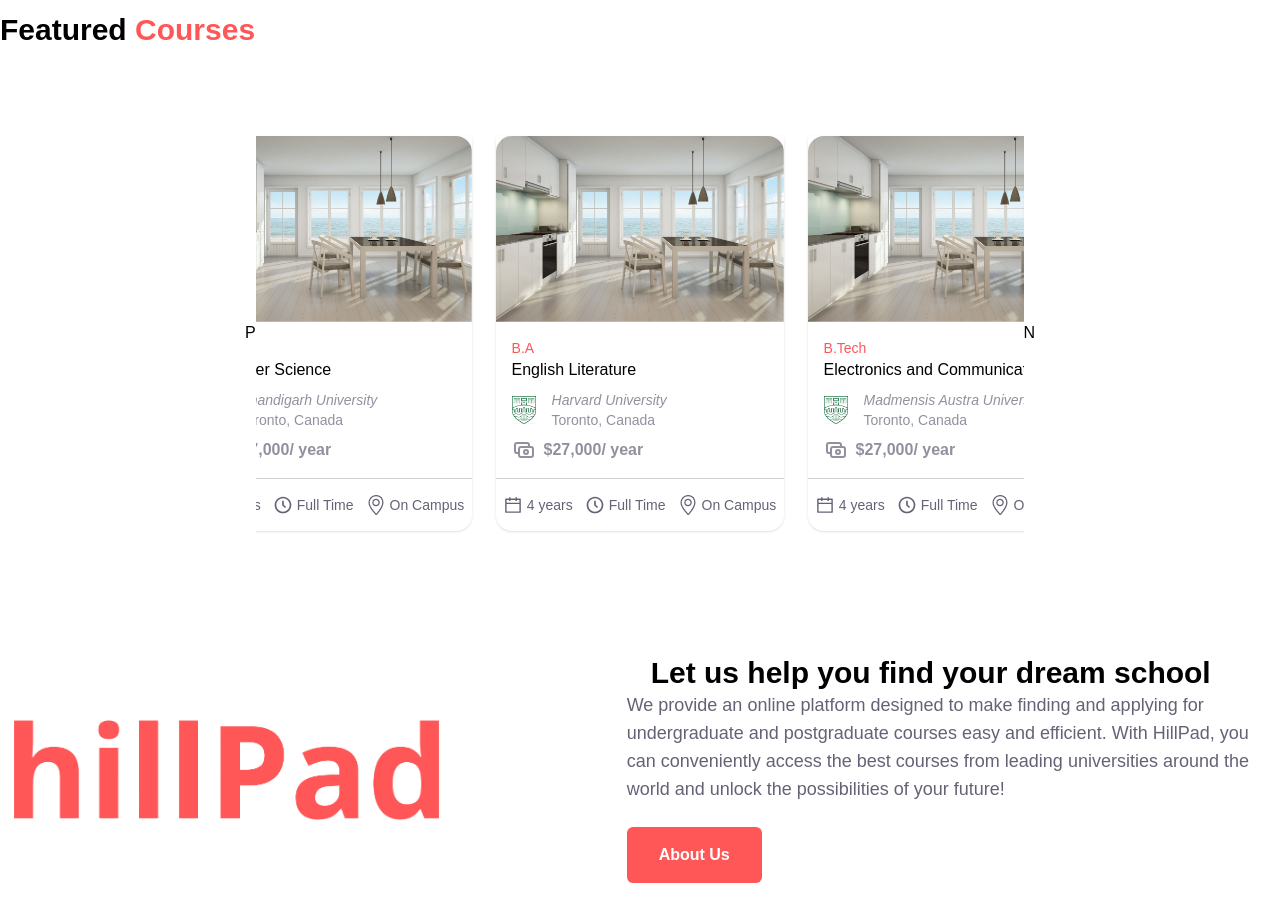
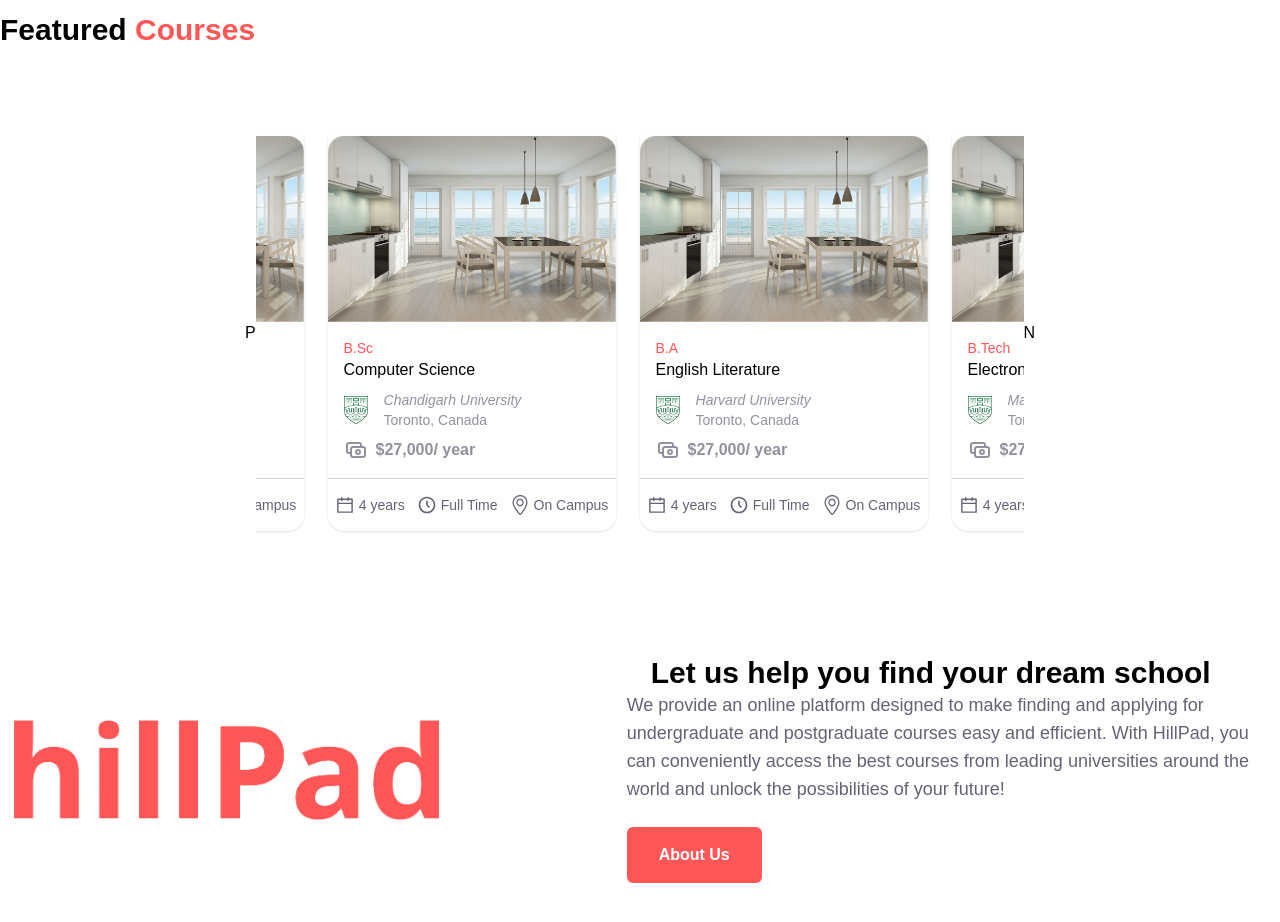
Before and after one commit to Haywhyoh/Hillpad, a React (Vite) app in the folder Hillpad/: page / in a window 1280 px wide. Shown: the part 1900-2822 px from the top of the page. Built offline with nearby package versions, Linux system fonts and the light colour scheme; what tw-elements would draw is missing.

Commit message:
designed the course card for transition

```diff
--- a/Hillpad/src/components/coursecard.jsx
+++ b/Hillpad/src/components/coursecard.jsx
@@ -7,7 +7,7 @@
 
 export default function CourseCard({prop, isHidden}) {
     return (
-        <div className={`my-6 w-72 justify-center ${isHidden ? 'hidden' : 'flex'}`}>
+        <div className={`my-6 w-72 justify-center ${isHidden ? 'hidden' : 'flex translate-x-36 transform transition-all duration-300 '}`}>
 
             <div className="shadow rounded-b-2xl relative ">
               {/* <div className="absolute w-12 text-white rounded-md p-1 text-sm top-4 left-4">
```
